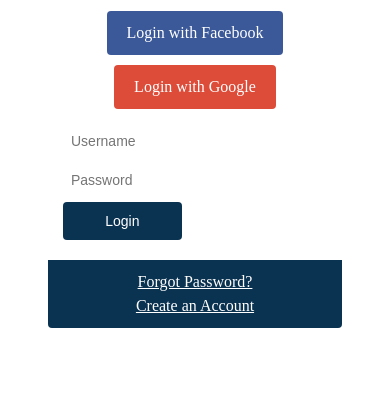
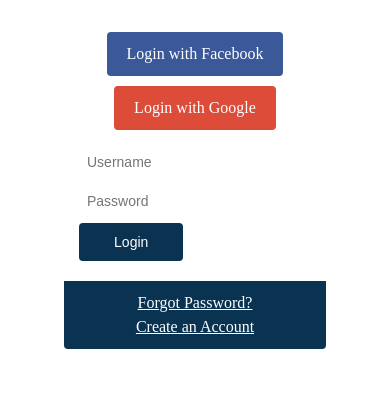
Before and after one commit to Enismasic/Project2, a plain HTML site: page login.html in a window 390 px wide. Shown: the part 483-896 px from the top of the page. Before the commit the page ends 859 px from the top, so only its background shows below. Drawn offline with Linux system fonts and the light colour scheme.

Commit message:
more active second media query

```diff
--- a/css/style.css
+++ b/css/style.css
@@ -230,4 +230,58 @@ input[type=submit]:hover {
     display: block;
     text-align: center;
   }
+
+  h1 {
+    margin-bottom: 15px;
+    font-size: 1.5em;
+  }
+
+  body {
+    margin: 2em;
+    padding: 2em;
+    background-color: #ffffff;
+  }
+  input, textarea {
+    width: 70%;
+  }
 }
+
+.container {
+  position: relative;
+  border-radius: 5px;
+  padding: 15px ;
+}
+
+input, textarea {
+  width: 45%;
+  padding: 8px;
+  border: none;
+  border-radius: 4px;
+  margin: 5px 0;
+  opacity: 1;
+  display: block;
+  font-size: 14px;
+  line-height: 18px;
+}
+
+input[type=submit] {
+  background-color: #0A3251;
+  color: white;
+  cursor: pointer;
+  font-size: 14px;
+  padding: 10px;
+}
+
+input[type=submit]:hover {
+  background-color: darkblue;
+}
+
+.bottom-container {
+  text-align: center;
+  background-color: #0A3251;
+  border-radius: 0px 0px 4px 4px;
+  padding: 10px;
+  line-height: 1.5;
+}
+
+}
```
